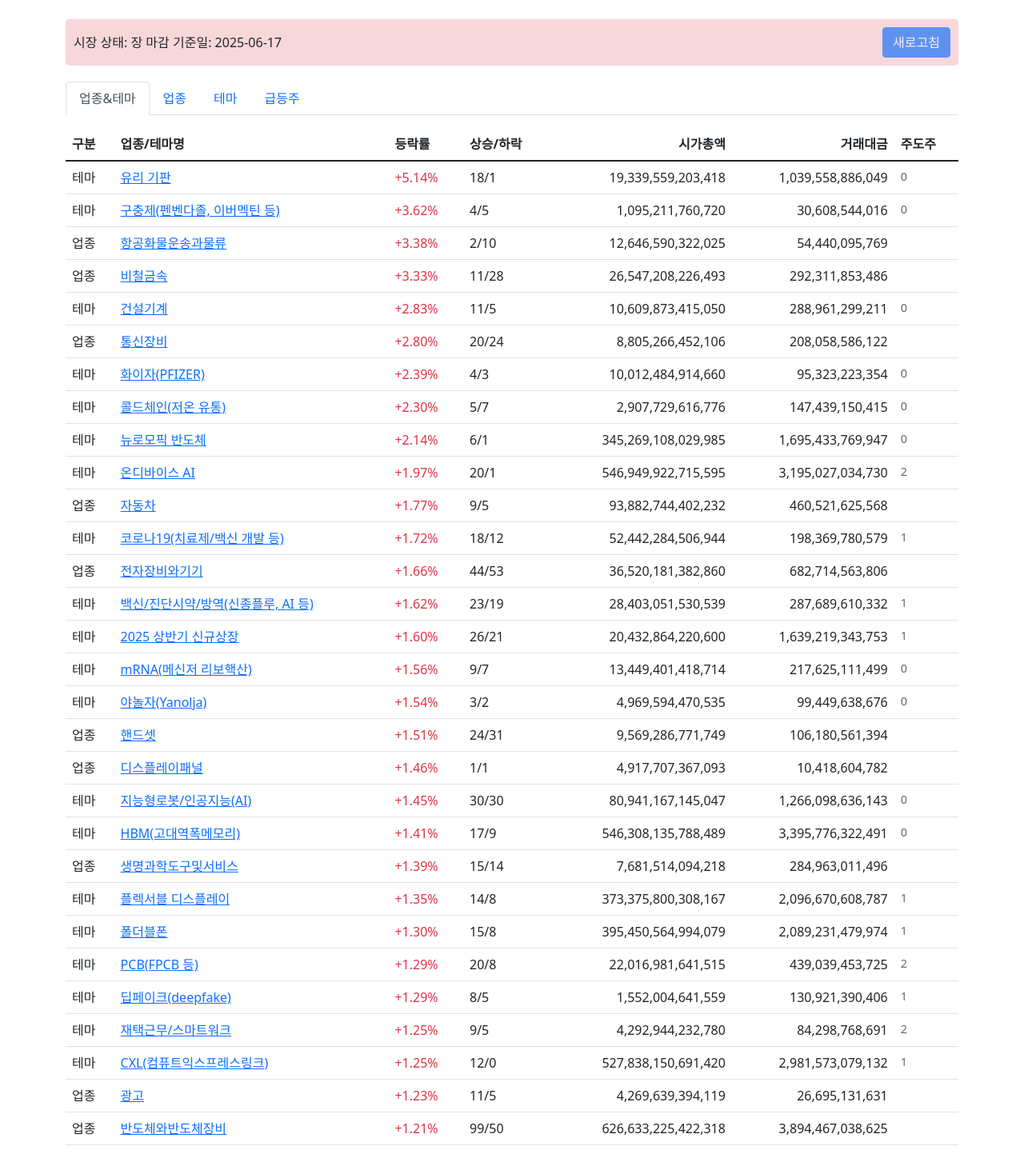
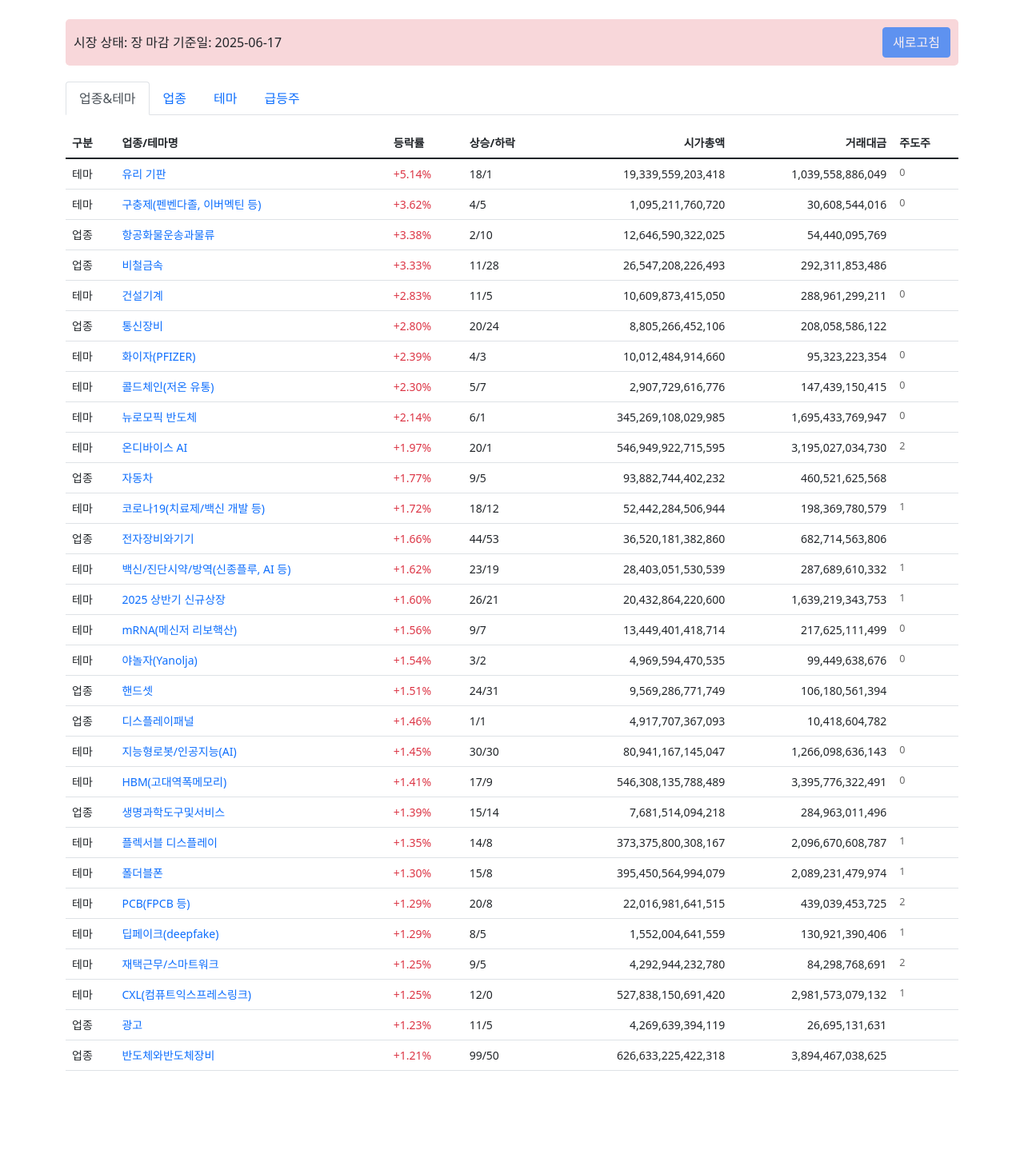
Before and after one commit to legnaoen/stock3, a Flask app: page / in a window 1280 px wide. Shown: the whole page at 80% size. After the commit the page ends 1339 px from the top, so only its background shows below. Run offline with Flask 3, Linux system fonts and the light colour scheme; data comes from the database, SQL or seed files in the repository; data that the repository does not hold is empty; parts of the project's set-up code (start-up, migrations or seed data) failed here and were passed over.

Commit message:
Update UI templates and fix market time import issues

```diff
--- a/src/ui/templates/index.html
+++ b/src/ui/templates/index.html
@@ -29,6 +29,16 @@
 
         .text-right {
             text-align: right;
+        }
+
+        /* 테이블 폰트 크기 설정 */
+        .table {
+            font-size: 14px;
+        }
+
+        /* 테이블 내 링크 스타일 */
+        .table a {
+            text-decoration: none;
         }
     </style>
 </head>
```
